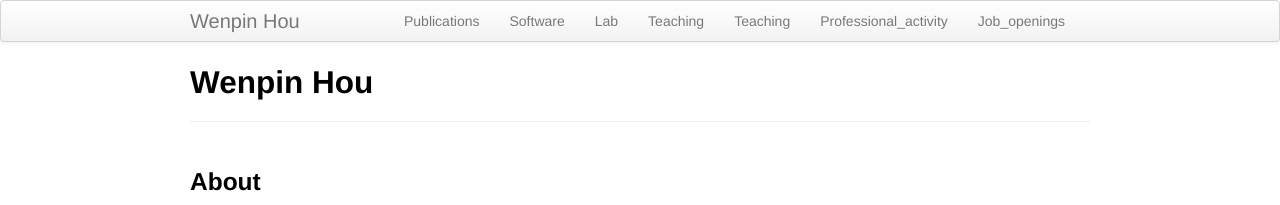
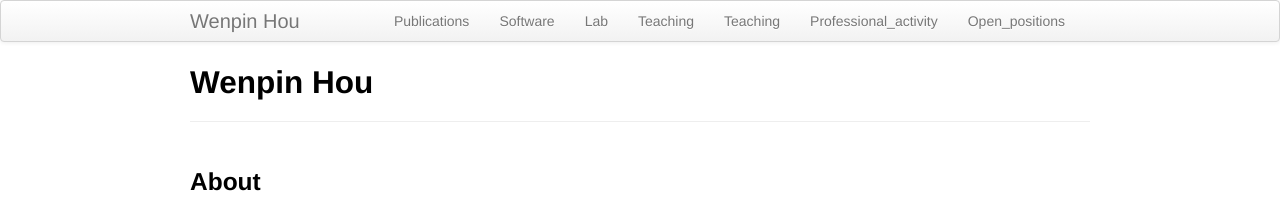
Before and after one commit to Winnie09/Wenpin_Hou, a Jekyll site: the page built from index.md, in a window 1280 px wide. Shown: the top 205 px of the page. Built offline with Jekyll 4.4.1, drawn with Linux system fonts in a browser that asks for light colours.

Commit message:
add changes

```diff
--- a/_includes/themes/twitter/default.html
+++ b/_includes/themes/twitter/default.html
@@ -39,7 +39,7 @@
               <li><a href="{{ BASE_PATH }}/pages/teaching.html">Teaching</a></li>
               <li><a href="{{ BASE_PATH }}/pages/teaching.html">Teaching</a></li>
               <li><a href="{{ BASE_PATH }}/pages/professional.html">Professional_activity</a></li>
-              <li><a href="{{ BASE_PATH }}/pages/open_positions.html">Job_openings</a></li>
+              <li><a href="{{ BASE_PATH }}/pages/open_positions.html">Open_positions</a></li>
         </div>
         </div>
       </div>
```
